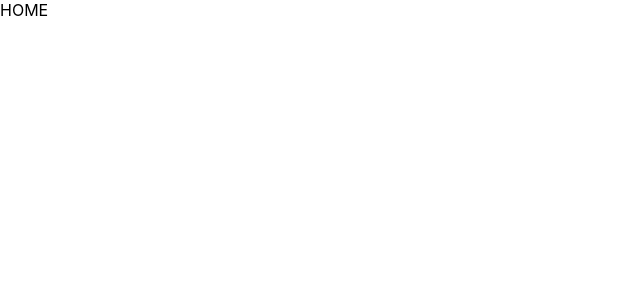
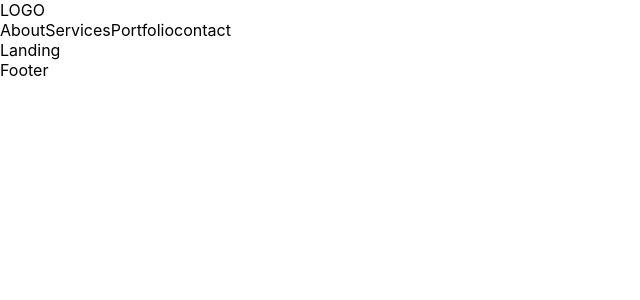
Before and after one commit to pixelverse-studios/pixelverse-studios-ui, a Next.js app: page / in a window 1280 px wide. Shown: the top 300 px of the page, without its empty margins (0-640 px from the left). Built offline with nearby package versions, Linux system fonts and the light colour scheme.

Commit message:
add working nav bar, no styling

```diff
--- /dev/null
+++ b/components/footer/index.tsx
@@ -0,0 +1,5 @@
+const Footer = () => {
+    return <div>Footer</div>
+}
+
+export default Footer
--- /dev/null
+++ b/components/nav/index.tsx
@@ -0,0 +1,19 @@
+import Link from 'next/link'
+
+const Nav = () => {
+    return (
+        <nav>
+            <div>
+                <Link href="/">LOGO</Link>
+            </div>
+            <div className="navLinks">
+                <Link href="/about">About</Link>
+                <Link href="/services">Services</Link>
+                <Link href="/portfolio">Portfolio</Link>
+                <Link href="/contact">contact</Link>
+            </div>
+        </nav>
+    )
+}
+
+export default Nav
--- /dev/null
+++ b/components/views/landing/index.tsx
@@ -0,0 +1,5 @@
+const Landing = () => {
+    return <div>Landing</div>
+}
+
+export default Landing
--- a/package.json
+++ b/package.json
@@ -12,6 +12,7 @@
     "next": "12.2.0",
     "react": "18.2.0",
     "react-dom": "18.2.0",
+    "react-icons": "^4.4.0",
     "sass": "^1.53.0"
   },
   "devDependencies": {
--- a/pages/_app.tsx
+++ b/pages/_app.tsx
@@ -1,8 +1,17 @@
-import '../styles/globals.css'
 import type { AppProps } from 'next/app'
 
+import Nav from '../components/nav'
+import Footer from '../components/footer'
+import '../styles/globals.scss'
+
 function MyApp({ Component, pageProps }: AppProps) {
-  return <Component {...pageProps} />
+    return (
+        <main>
+            <Nav />
+            <Component {...pageProps} />
+            <Footer />
+        </main>
+    )
 }
 
 export default MyApp
--- /dev/null
+++ b/pages/about.tsx
@@ -0,0 +1,5 @@
+const About = () => {
+    return <div>About</div>
+}
+
+export default About
--- /dev/null
+++ b/pages/contact.tsx
@@ -0,0 +1,5 @@
+const Contact = () => {
+    return <div>Contact</div>
+}
+
+export default Contact
--- a/pages/index.tsx
+++ b/pages/index.tsx
@@ -1,7 +1,10 @@
 import type { NextPage } from 'next'
 
+import Nav from '../components/nav'
+import Landing from '../components/views/landing'
+
 const Home: NextPage = () => {
-    return <div>HOME</div>
+    return <Landing />
 }
 
 export default Home
--- /dev/null
+++ b/pages/portfolio.tsx
@@ -0,0 +1,5 @@
+const Portfolio = () => {
+    return <div>Portfolio</div>
+}
+
+export default Portfolio
--- /dev/null
+++ b/pages/services.tsx
@@ -0,0 +1,5 @@
+const Services = () => {
+    return <div>Services</div>
+}
+
+export default Services
```
Also changed, not shown: styles/globals.scss (renamed from styles/globals.css), 1 other file (tests, documents, lock files or other folders).
